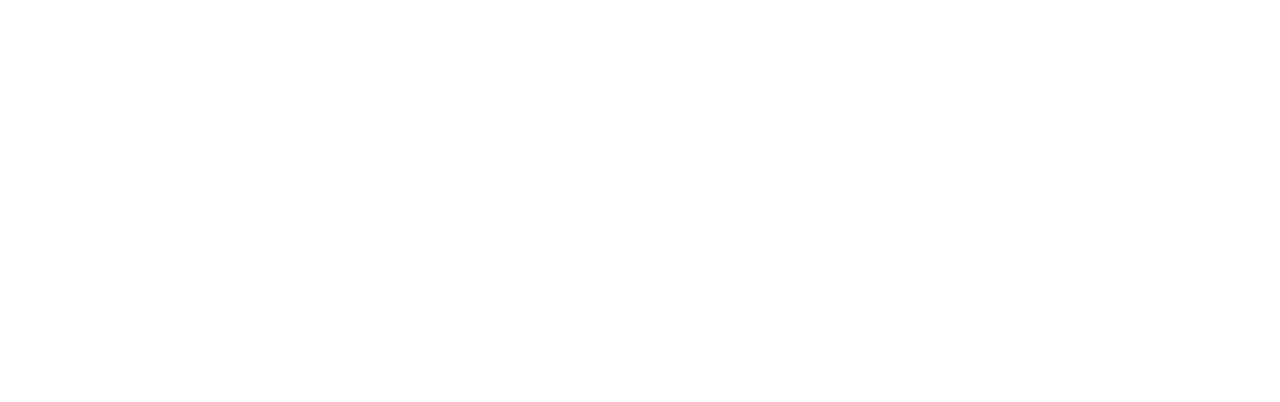
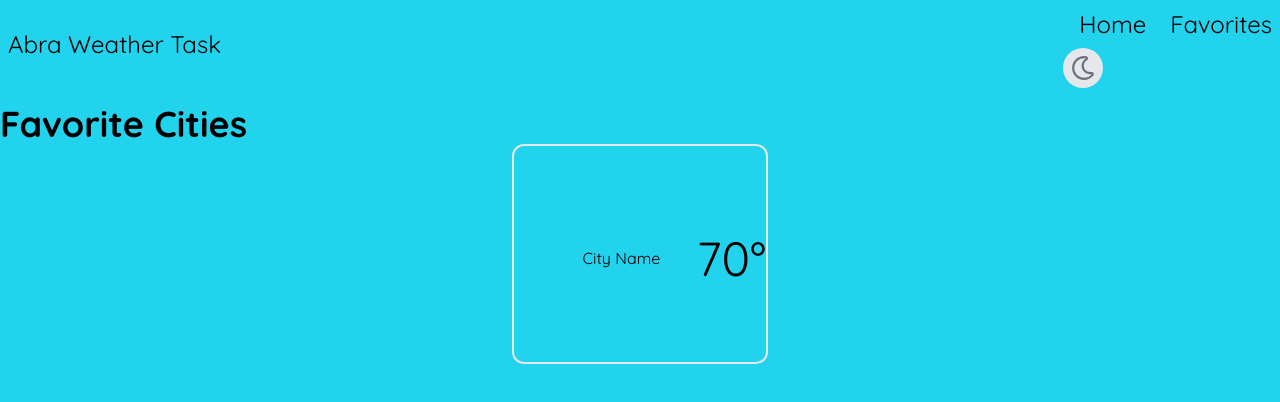
Before and after one commit to Smirnovious/Alex-Smirnov-02-10-2022, a React (Create React App) app: page /favorites in a window 1280 px wide. Before the commit this address had no page. Shown: the top 402 px of the page. Built offline with nearby package versions, Linux system fonts and the light colour scheme.

Commit message:
some work on favorites page and some styling as well

```diff
--- a/package.json
+++ b/package.json
@@ -10,6 +10,8 @@
     "react": "^18.2.0",
     "react-dom": "^18.2.0",
     "react-icons": "^4.4.0",
+    "react-loading": "^2.0.3",
+    "react-loading-skeleton": "^3.1.0",
     "react-redux": "^8.0.4",
     "react-router-dom": "^6.4.1",
     "react-scripts": "5.0.1",
--- a/src/App.js
+++ b/src/App.js
@@ -1,12 +1,20 @@
 import React from 'react'
 import {Routes, Route} from 'react-router-dom'
+import FavoritesPage from './Pages/favorites/FavoritesPage'
+
 import MainPage from './Pages/main/MainPage'
+import NotFoundPage from './utils/NotFoundPage'
 
 const App = () => {
   return (
+    <>
     <Routes>
       <Route path="/" element={<MainPage />} />
-    </Routes>  )
+      <Route path="/favorites" element={<FavoritesPage />} />
+      <Route path="*" element={<NotFoundPage />} />
+    </Routes>
+    </>
+     )
 }
 
 export default App
--- /dev/null
+++ b/src/Pages/favorites/FavoritesPage.js
@@ -0,0 +1,14 @@
+import React from 'react'
+import NavBar from '../main/components/NavBar'
+import CityCard from './components/CityCard'
+
+const FavoritesPage = () => {
+  return (
+    <div className='bg-cyan-400 dark:bg-gray-800 h-screen'>
+    <NavBar/>
+    <CityCard/>
+    </div>
+    )
+}
+
+export default FavoritesPage
--- /dev/null
+++ b/src/Pages/favorites/components/CityCard.jsx
@@ -0,0 +1,20 @@
+import React from 'react'
+
+const CityCard = () => {
+  return (
+    <>
+    <p className='content-center text-4xl mt-4 font-bold dark:text-amber-200'>Favorite Cities</p>
+    <div className='flex flex-col w-1/5 mx-auto border-2 rounded-xl'>
+    <div className='mt-2 rounded-xl w-full h-52 mx-auto flex flex-row justify-between items-center'>
+        <img src='' alt="" className='text-9xl mx-4 dark:text-amber-200'/>
+        <p className='dark:text-amber-200'>City Name</p>
+            <p className='text-5xl dark:text-amber-200'>
+                70°
+            </p>
+    </div>
+    </div>
+    </>
+  )
+}
+
+export default CityCard
--- a/src/Pages/main/MainPage.js
+++ b/src/Pages/main/MainPage.js
@@ -10,10 +10,14 @@ import WeatherPanel from './components/WeatherPanel'
 
 const MainPage = () => {
   const [weather, setWeather] = useState({})
+  const [fiveDayForecast, setFiveDayForecast] = useState([])
+
 
     useEffect(() => {
       getCity('Tel Aviv').then(data => {
-        getWeather(data.Key)
+        getWeather(data.Key).then(data => {
+          get5DayForecast(data.key)
+        })
       })
     }, [])
 
@@ -22,6 +26,7 @@ const MainPage = () => {
       const data = await response.json()
       return data[0];
     };
+
     const getWeather = async (cityKey) => {
       const response = await fetch(`http://dataservice.accuweather.com/currentconditions/v1/${cityKey}?apikey=${process.env.REACT_APP_WEATHER_API_KEY}
       `)
@@ -36,6 +41,13 @@ const MainPage = () => {
 
       })
     };
+    const get5DayForecast = async (cityKey) => {
+      const response = await fetch(`http://dataservice.accuweather.com/forecasts/v1/daily/5day/${cityKey}?apikey=${process.env.REACT_APP_WEATHER_API_KEY}&metric=true`)
+      const data = await response.json()
+      setFiveDayForecast(data.DailyForecasts)
+    };
+
+
 
 
 
@@ -44,14 +56,12 @@ const MainPage = () => {
   return (
     <div className='bg-cyan-400 dark:bg-gray-800 h-screen'>
 
-    <NavBar/>
+   <NavBar/>
     <SearchBar/>
-
-
     <WeatherPanel
     weather={weather}
     />
-    <Weather5DayForecast/>
+    <Weather5DayForecast forecast={fiveDayForecast}/>
 
     </div>
   )
--- /dev/null
+++ b/src/Pages/main/components/Loading.jsx
@@ -0,0 +1,18 @@
+import React from 'react'
+import ReactLoading from 'react-loading';
+const Loading = () => {
+  return (
+
+   <div className='flex flex-col justify-center items-center h-screen text-white'>
+            <p className='text-5xl text-center'>Loading</p>
+            <div className='text-center'>
+               <ReactLoading type='balls' color="#fff" />
+
+            </div>
+
+    </div>
+
+  )
+}
+
+export default Loading
--- a/src/Pages/main/components/NavBar.jsx
+++ b/src/Pages/main/components/NavBar.jsx
@@ -1,15 +1,16 @@
 import React from 'react'
+import { Link } from 'react-router-dom'
 import ToggleDarkMode from '../../../utils/ToggleDarkMode'
 
 const NavBar = () => {
   return (
-    <div className='text-2xl flex justify-between'>
-    <p className='my-auto ml-2 dark:text-amber-200'>Abra Weather Task</p>
-    <div>
-        <button className='p-2 ml-2 dark:text-amber-200'>Home</button>
-        <button className='p-2 ml-2 dark:text-amber-200'>Favorites</button>
-        <ToggleDarkMode/>
-    </div>
+    <div className='text-2xl flex justify-between bg-cyan-400 dark:bg-gray-800'>
+      <p className='my-auto ml-2 dark:text-amber-200'>Abra Weather Task</p>
+      <div>
+          <Link to={'/'}><button className='p-2 ml-2 dark:text-amber-200'>Home</button></Link>
+          <Link to={'/favorites'}><button className='p-2 ml-2 dark:text-amber-200'>Favorites</button></Link>
+          <ToggleDarkMode/>
+      </div>
     </div>
   )
 }
--- a/src/Pages/main/components/SearchBar.jsx
+++ b/src/Pages/main/components/SearchBar.jsx
@@ -8,7 +8,7 @@ const SearchBar = () => {
   const handleChange = async (e) => {
     setSearchTerm(e.target.value)
 
-    const cities = await fetch(`http://dataservice.accuweather.com/locations/v1/cities/autocomplete?apikey=QcpZQ2HRLYqJe0dobhTOQL7fAYwWWmKm&q=${searchTerm}`)
+    const cities = await fetch(`http://dataservice.accuweather.com/locations/v1/cities/autocomplete?apikey=${process.env.REACT_APP_WEATHER_API_KEY}&q=${searchTerm}`)
     const citiesJson = await cities.json()
     citiesJson.map((city) => {
       console.log(city.LocalizedName)
--- a/src/Pages/main/components/Weather5DayForecast.jsx
+++ b/src/Pages/main/components/Weather5DayForecast.jsx
@@ -1,21 +1,22 @@
 import React from 'react'
 
-const Weather5DayForecast = () => {
-    const x = [1,2,3,4,5]
+const Weather5DayForecast = ({forecast}) => {
+    return (
+    <div className="flex flex-row w-1/2 mx-auto">
+      {forecast.map((day, index) => {
+        return (
+          <div key={index} className='mt-2 rounded-xl w-28 h-28
+          mx-auto justify-around items-center dark:text-amber-200'>
+            <div className='text-white text-2xl w-fit mx-auto'>icon</div>
+            <p className='text-white text-xl w-fit mx-auto'>{Math.floor(day.Temperature.Minimum.Value)}°/{Math.floor(day.Temperature.Maximum.Value)}°</p>
+            <p className='text-white text-xl w-fit mx-auto'>Sun</p>
+          </div>
+        )
+      })}
+    </div>
 
-  return (
-    <div className="flex flex-row w-1/2 mx-auto">
-        {x.map((item) => (
-          <div className='mt-2 rounded-xl w-28 h-28
-          mx-auto justify-around items-center dark:text-amber-200'>
-            <img src='' alt="" className='w-10 mx-auto'/>
-            <p className='text-lg mx-auto w-fit'>70°/103°</p>
-            <p className='text-xl mx-auto w-fit'>Sun</p>
-
-          </div>
-        ))}
-    </div>
   )
 }
 
+
 export default Weather5DayForecast
--- a/src/Pages/main/components/WeatherPanel.jsx
+++ b/src/Pages/main/components/WeatherPanel.jsx
@@ -1,22 +1,25 @@
 import React, { useState } from 'react'
 
-import { WiSleet } from 'react-icons/wi';
+import Loading from './Loading'
+
 const WeatherPanel = ({weather}) => {
+  if (!weather) {
+  return <Loading/>
+  } else {
   return (
     <div className="flex flex-col w-1/2 mx-auto">
     <p className='mx-auto text-4xl mt-4 font-bold dark:text-amber-200'>{weather.city}</p>
     <div className='mt-2 rounded-xl w-full h-52 mx-auto flex flex-row justify-between items-center'>
-        <WiSleet className='text-9xl mx-4 dark:text-amber-200'/>
+        {/* <Icon className='text-9xl mx-4 dark:text-amber-200'/> */}
         <p className='dark:text-amber-200'>{weather.weatherText}</p>
          <p className='text-8xl dark:text-amber-200'>
-            {weather.temperature}°
+            {Math.floor(weather.temperature)}°
         </p>
     </div>
-
     </div>
 
-
   )
+  }
 }
 
 export default WeatherPanel
--- /dev/null
+++ b/src/utils/NotFoundPage.jsx
@@ -0,0 +1,14 @@
+import React from 'react'
+import { Link } from 'react-router-dom'
+
+const NotFoundPage = () => {
+  return (
+    <div className='bg-cyan-400 dark:bg-gray-800 h-screen flex flex-col justify-center items-center'>
+    <h1 className='text-9xl text-center text-amber-200 dark:text-amber-200'>404</h1>
+    <h1 className='text-6xl text-center text-amber-200 dark:text-amber-200'>Page Not Found</h1>
+    <Link to={'/'}><button className='border-2 bg-white rounded p-4 mt-4'>Back to HomePage</button></Link>
+    </div>
+  )
+}
+
+export default NotFoundPage
```
Also changed, not shown: 1 other file (tests, documents, lock files or other folders).
